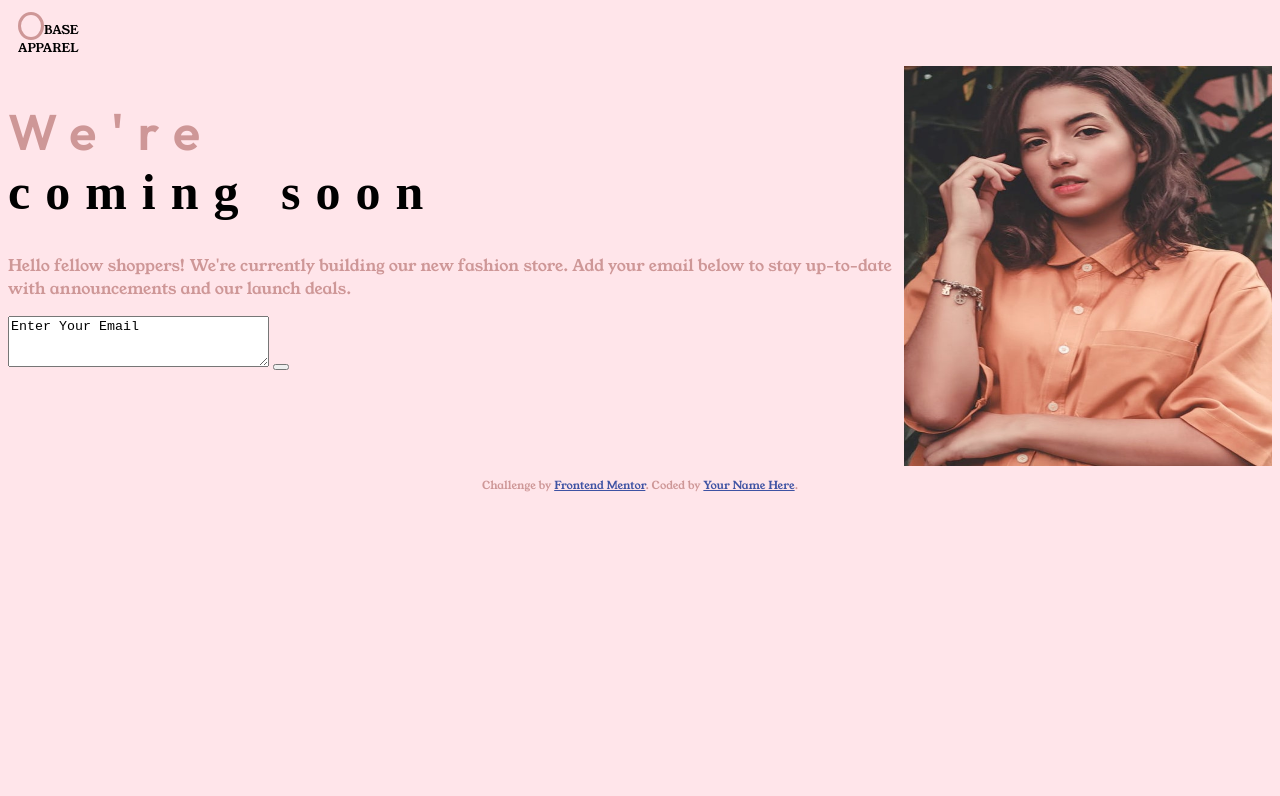
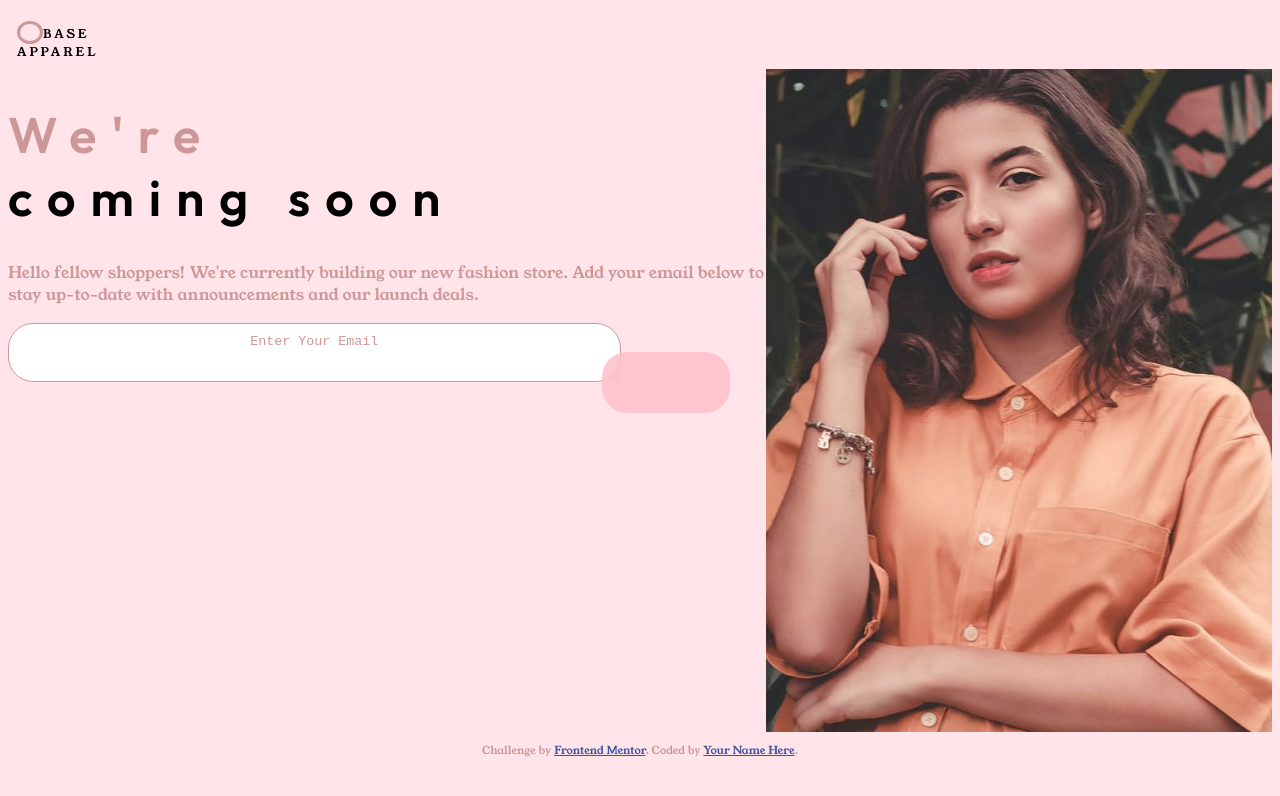
Before and after one commit to ekramgenerous/base-apparel-coming-soon-master, a plain HTML site: page index.html in a window 1280 px wide. Drawn offline with Linux system fonts and the light colour scheme.

Commit message:
update styling

```diff
--- a/css/style.css
+++ b/css/style.css
@@ -24,48 +24,39 @@
 body {
   background:rgba(255, 192, 203, 0.4);
 }
-/* .container {
-  background-image:var(--grad-color2);
-} */
 .logo-main{
-  padding:10px;
-  margin-right: 10px;
-  margin-top: 10px;
+  padding:9px;
+  margin-top: 15px;
 }
 .circle-logo {
     border-radius:50%;
-    width:10px;
-    height:8px;
+    padding-right: 20px;
     display: inline;
-    margin-top:25px;
-    padding-top:5px;
-    padding-right:20px;
     background-color:transparent;
     border:3px solid var(--main-color);
 }
 .logo {
-    line-height: -55px;
-    padding-right:10px;
-    margin-right: 10px;
     font-family: "Young Serif", serif;
+    font-weight: 400;
+    font-style: normal;
     font-size: 12px;
+    letter-spacing: 3px;
 }
 .image{
   width:40%;
-  height:400px;
-
-}
-
-h1 {
+  height:auto;
 
 }
 .sub {
   color:var(--main-color);
-  font-family: "Outfit", serif;
 }
 .sub ,h1{
   font-size:50px;
   letter-spacing:15px;
+  font-family: "Outfit", serif;
+  font-optical-sizing: auto;
+  font-weight:lighter;
+  font-style:normal;
 
 
 }
@@ -73,19 +64,34 @@ p{
     color: var(--main-color);
     font-size: 16px;
     font-family: "Young Serif", serif;
+    font-weight: 400;
+    font-style: normal;
+    line-height:1.4;
 }
 .info{
   display: flex;
   flex-direction: row-reverse;
 }
- .info2{
 
- }
  #email-req{
-
+  width:80%;
+  color:var(--main-color);
+  background-color: white;
+  border-color:var(--grad-color2);
+  border-radius: 25px;
+  padding-top:10px;
+  text-align: center;
+  margin: auto;
  }
  .click-req{
-
+  background-color: #ffc0cbde;
+  border-color: transparent;
+  width: 10%;
+  height: 61px;
+  border-radius: 25px;
+  position: absolute;
+  top: 44%;
+  right: 43%;
  }
 
 
```
